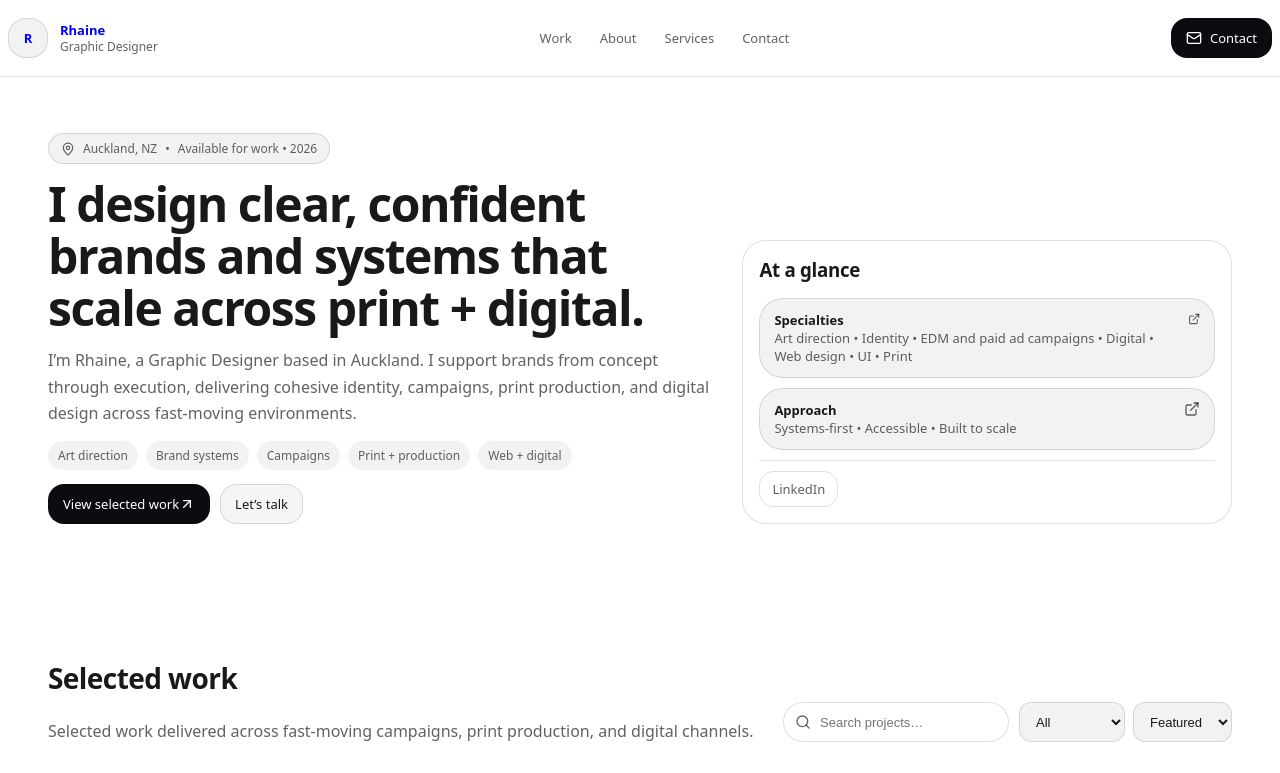
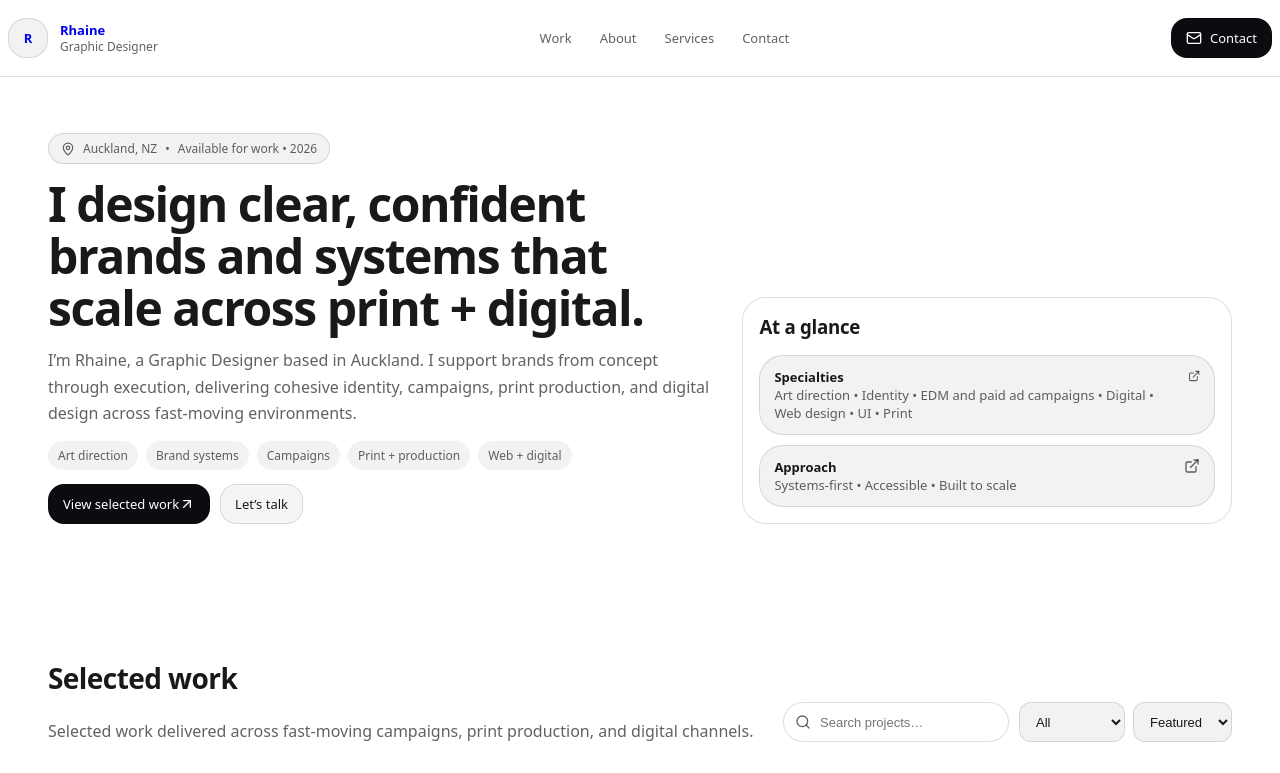
Before and after one commit to rhainem/portfolio-site, a React (Vite) app: page / in a window 1280 px wide. Shown: the top 773 px of the page. Built offline with nearby package versions, Linux system fonts and the light colour scheme; grey boxes are pictures that could not be loaded.

Commit message:
Remove social links

```diff
--- a/src/Portfolio.tsx
+++ b/src/Portfolio.tsx
@@ -297,7 +297,7 @@ export default function PortfolioSite() {
                   <ExternalLink size={16} className={styles.mutedIcon} />
                 </div>
 
-                <Separator />
+                {/* <Separator />
 
                 <div className={styles.socialRow}>
                   {PROFILE.socials.map((s) => (
@@ -305,7 +305,7 @@ export default function PortfolioSite() {
                       {s.label}
                     </a>
                   ))}
-                </div>
+                </div> */}
               </CardContent>
             </Card>
           </motion.div>
@@ -457,7 +457,7 @@ export default function PortfolioSite() {
               <div className={styles.aboutCardInner}>
                 <p className={styles.aboutParagraph}>
                   I build design systems that make brands feel consistent
-                  wherever they show up; packaging, editorial layouts, social
+                  wherever they show up: packaging, editorial layouts, social
                   templates, and product UI. My work balances craft and
                   constraints so teams can move fast without losing quality.
                 </p>
```
